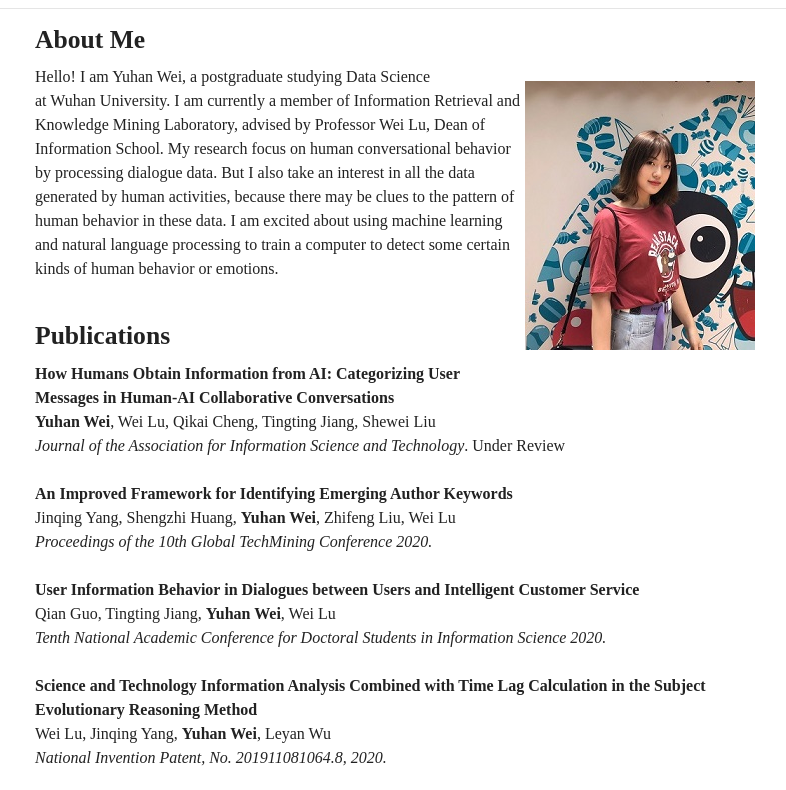
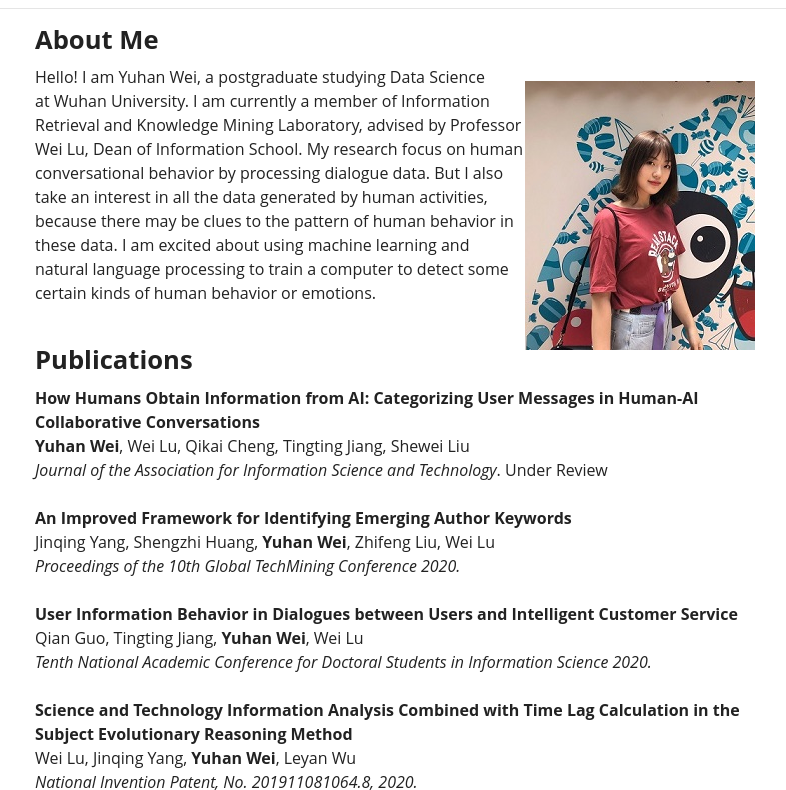
Before and after one commit to weiyuhan9703/weiyuhan9703.github.io, a plain HTML site: page index.html in a window 1280 px wide. Shown: the part 114-904 px from the top of the page, without its empty margins (245-1031 px from the left). Drawn offline with nearby package versions, Linux system fonts and the light colour scheme.

Commit message:
change font

```diff
--- a/sass/researcher.css
+++ b/sass/researcher.css
@@ -34,7 +34,7 @@
 
 * {
   color: #222222;
-  font-family: Time News Roman;
+  font-family: Open Sans;
   line-height: 1.5;
 }
 
```
Also changed, not shown: about/index.html (+2 -1 lines).
